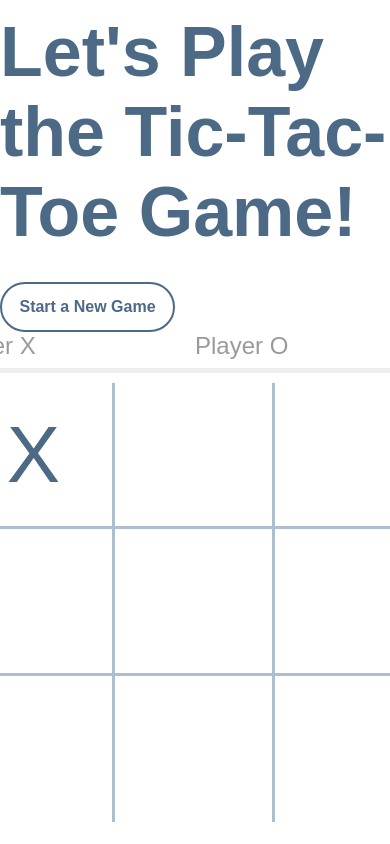
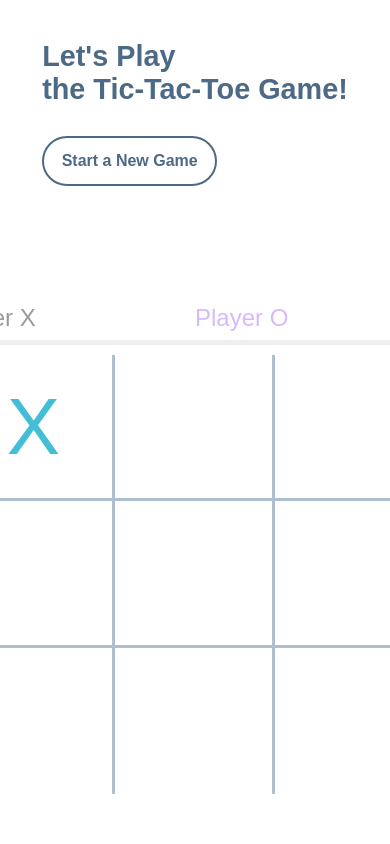
Before and after one commit to DeveloperAnas17/Tic-Tac-Toe, a plain HTML site: page index.html in a window 390 px wide. Both pictures are taken after a click on the element 35 px from the left and 456 px from the top of the page. Shown: the top 844 px of the page. Drawn offline with Linux system fonts and the light colour scheme.

Commit message:
add playerTurning

```diff
--- a/css/style.css
+++ b/css/style.css
@@ -13,9 +13,10 @@ body {
   margin: 0 auto;
   max-width: 1440px;
   height: 100vh;
+  padding: 40px;
   display: flex;
   align-items: center;
-  justify-content: center;
+  justify-content: space-between;
 }
 
 .restart {
@@ -29,6 +30,10 @@ body {
   justify-content: center;
   transition: all 0.3s ease;
   font-weight: bold;
+}
+
+.title {
+  max-width: 500px;
 }
 
 h1 {
@@ -55,13 +60,23 @@ h1 {
   font-size: 24px;
 }
 
-.header .player-x {
+.header .player-X {
   flex: 1;
   border-bottom: 5px solid #eee;
   padding-bottom: 8px;
 }
 
-.header .player-o {
+.player-X.active {
+  color: #43bed7;
+  border-color: #43bed7;
+}
+
+.player-O.active {
+  color: #d7bafb;
+  border-color: #d7bafb;
+}
+
+.header .player-O {
   flex: 1;
   padding-bottom: 8px;
   border-bottom: 5px solid #eee;
@@ -97,8 +112,27 @@ h1 {
   background-color: #eee;
 }
 
-@media (max-width: 768px) {
+.tile-x {
+  color: #43bed7;
+}
+
+.tile-o {
+  color: #d7bafb;
+}
+
+.tile-winner span {
+  color: #23ce68;
+}
+
+@media only screen and (max-width: 1200px) {
   .wrapper {
     flex-direction: column;
   }
+
+  .left {
+    margin-bottom: 50px;
+  }
+  h1 {
+    font-size: 1.8rem;
+  }
 }
--- a/index.html
+++ b/index.html
@@ -23,10 +23,10 @@
       <div class="right">
         <div class="game">
           <div class="header">
-            <div class="player-x">
+            <div class="player-X">
               <span>Player X</span>
             </div>
-            <div class="player-o">Player O</div>
+            <div class="player-O">Player O</div>
           </div>
 
           <div class="game-board">
--- a/js/Game.js
+++ b/js/Game.js
@@ -2,7 +2,6 @@ export default class Game {
   constructor() {
     this.turn = "X";
     this.board = new Array(9).fill(null);
-    console.log(this.board);
   }
 
   nextTurn() {
@@ -23,7 +22,6 @@ export default class Game {
     }
     this.board[i] = this.turn;
     let winningCombination = this.findWinningCombination();
-    console.log("This is winner: ", winningCombination);
 
     if (!winningCombination) {
       this.nextTurn();
--- a/js/GameView.js
+++ b/js/GameView.js
@@ -1,14 +1,37 @@
 export default class GameView {
-  constructor() {
-    console.log("Init GameView");
+  constructor() {}
+
+  upDateBoard(game) {
+    this.upDateTurn(game);
+    const winningCombination = game.findWinningCombination();
+    for (let i = 0; i < game.board.length; i++) {
+      const tile = document.querySelector(`.board-tile[data-index='${i}']`);
+      tile.textContent = game.board[i];
+
+      tile.classList.remove("tile-winner");
+
+      let tileType = game.board[i] == "X" ? "tile-x" : "tile-o";
+
+      tile.innerHTML = `<span class="${tileType}">${
+        game.board[i] ? game.board[i] : ""
+      } </span>`;
+
+      if (winningCombination && winningCombination.includes(i)) {
+        tile.classList.add("tile-winner");
+      }
+    }
   }
 
-  upDateBoard(game) {
-    console.log(game.board);
-    for (let i = 0; i < game.board.length; i++) {
-      const tile = document.querySelector(`.board-tile[data-index='${i}']`);
-      console.log(tile);
-      tile.textContent = game.board[i];
+  upDateTurn(game) {
+    let playerX = document.querySelector(".player-X");
+    let playerO = document.querySelector(".player-O");
+    playerX.classList.remove("active");
+    playerO.classList.remove("active");
+
+    if (game.turn == "X") {
+      playerX.classList.add("active");
+    } else {
+      playerO.classList.add("active");
     }
   }
 }
--- a/js/main.js
+++ b/js/main.js
@@ -3,6 +3,11 @@ import GameView from "./GameView.js";
 
 let game = new Game();
 let gameView = new GameView();
+
+document.querySelector(".restart").addEventListener("click", (e) => {
+  console.log("New Game");
+  onRestartClick();
+});
 
 let titles = document.querySelectorAll(".board-tile");
 titles.forEach((tile) => {
@@ -12,11 +17,13 @@ titles.forEach((tile) => {
 });
 
 function onTileClick(i) {
-  // do something
-  // make a move
   game.makeMove(i);
-  // updateBoard
   gameView.upDateBoard(game);
-  // change turn
-  //   game.nextTurn();
 }
+
+function onRestartClick() {
+  game = new Game();
+  gameView.upDateBoard(game);
+}
+
+gameView.upDateBoard(game);
```
